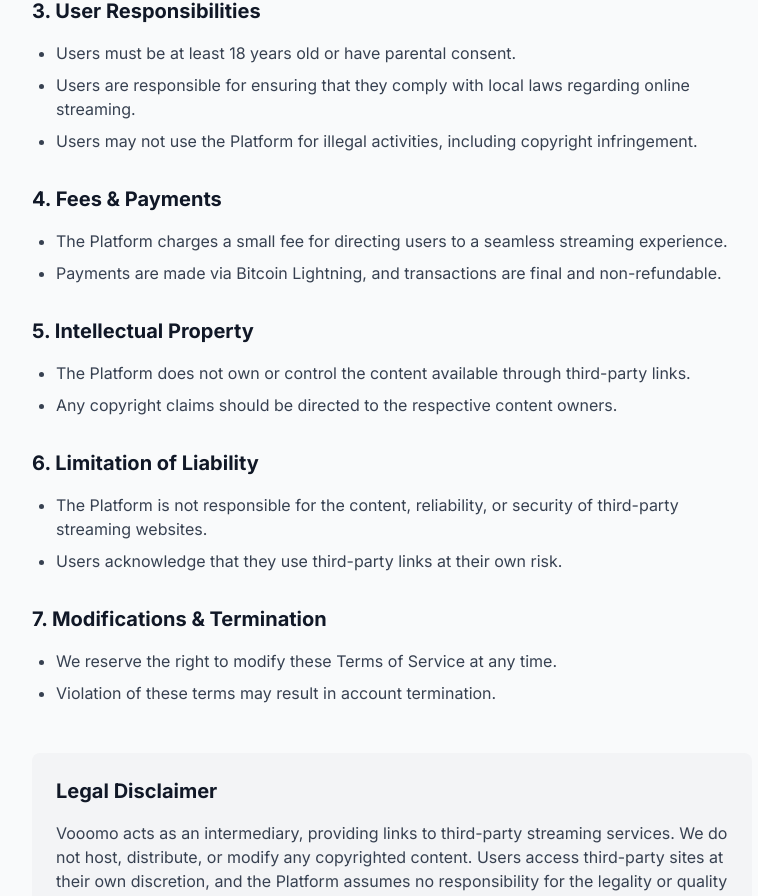
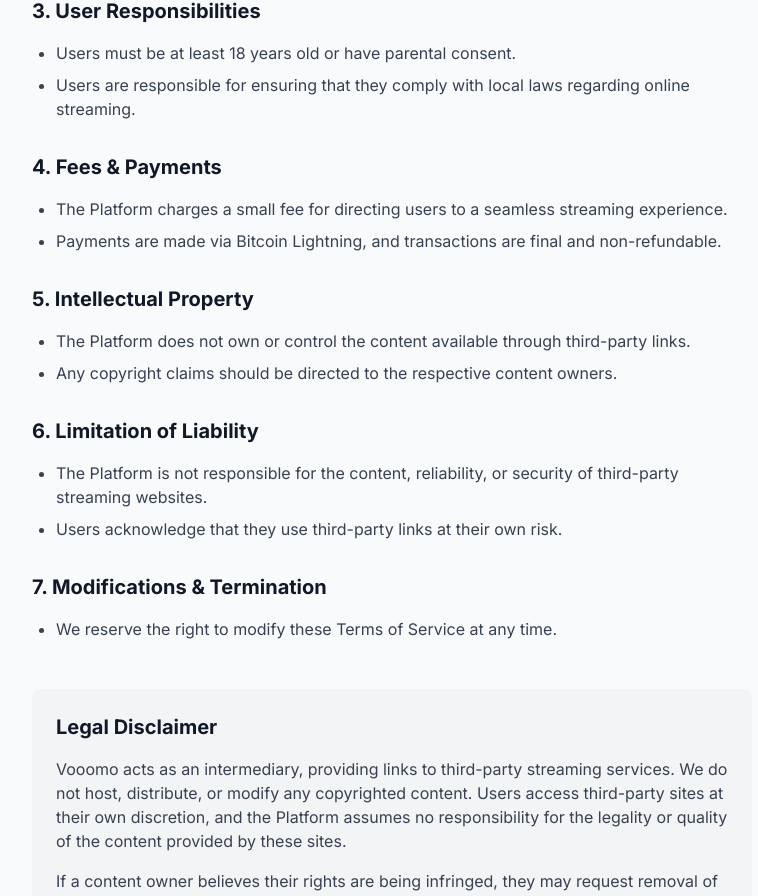
Before and after one commit to runemoondragon/satflix, a Next.js app in the folder frontend/: page /terms in a window 1280 px wide. Shown: the part 496-1392 px from the top of the page, without its empty margins (248-1006 px from the left). Built offline with nearby package versions, Linux system fonts and the light colour scheme.

Commit message:
befor big update

```diff
--- a/frontend/app/terms/page.tsx
+++ b/frontend/app/terms/page.tsx
@@ -50,7 +50,6 @@ export default function TermsOfService() {
             <ul className="list-disc pl-6 text-gray-700 space-y-2">
               <li>Users must be at least 18 years old or have parental consent.</li>
               <li>Users are responsible for ensuring that they comply with local laws regarding online streaming.</li>
-              <li>Users may not use the Platform for illegal activities, including copyright infringement.</li>
             </ul>
           </section>
 
@@ -82,7 +81,6 @@ export default function TermsOfService() {
             <h2 className="text-xl font-bold text-gray-900 mb-4">7. Modifications & Termination</h2>
             <ul className="list-disc pl-6 text-gray-700 space-y-2">
               <li>We reserve the right to modify these Terms of Service at any time.</li>
-              <li>Violation of these terms may result in account termination.</li>
             </ul>
           </section>
 
```
